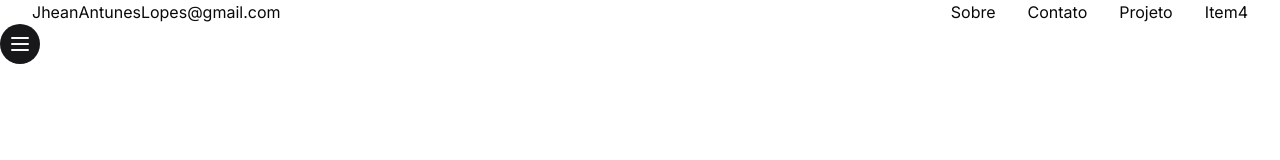
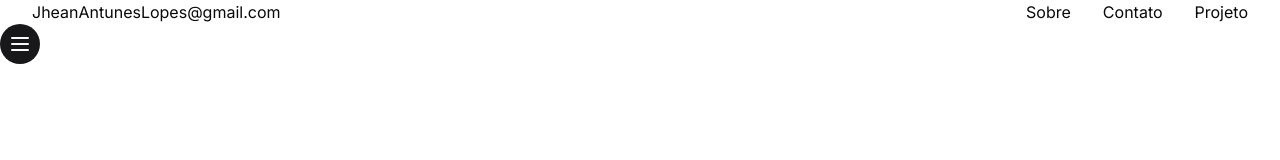
Before and after one commit to JheanAntunes/learn-framer-motion, a Next.js app: page / in a window 1280 px wide. Shown: the top 160 px of the page. Built offline with nearby package versions, Linux system fonts and the light colour scheme.

Commit message:
:card_file_box:	raw: removendo um dado não desnecessario

```diff
--- a/src/examples/menu-mobile/data-links.ts
+++ b/src/examples/menu-mobile/data-links.ts
@@ -6,6 +6,5 @@ type DataLink = {
 export const dataLinks: DataLink[] = [
   { href: '/about', content: 'Sobre' },
   { href: '/contact', content: 'Contato' },
-  { href: '/project', content: 'Projeto' },
-  { href: '#', content: 'Item4' }
+  { href: '/project', content: 'Projeto' }
 ]
```
